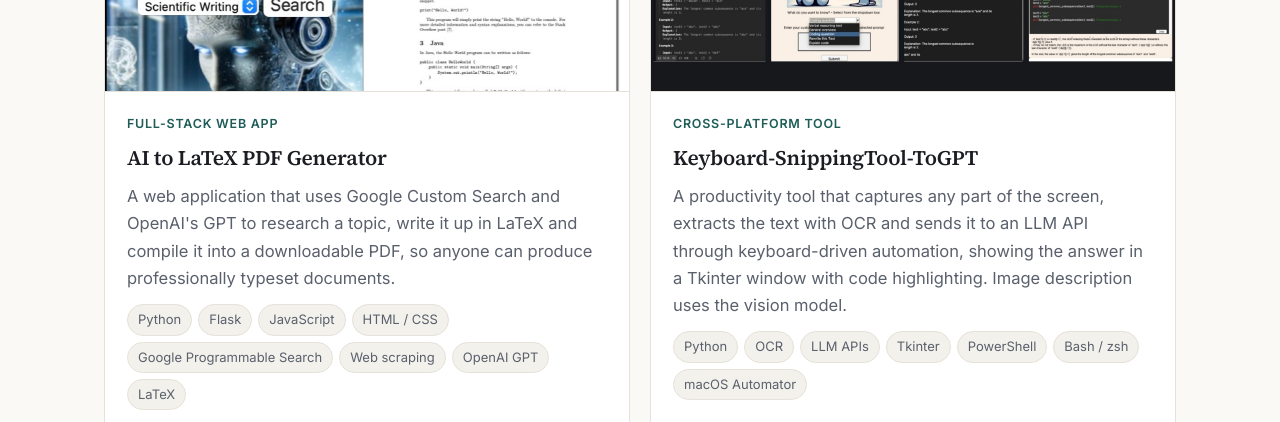
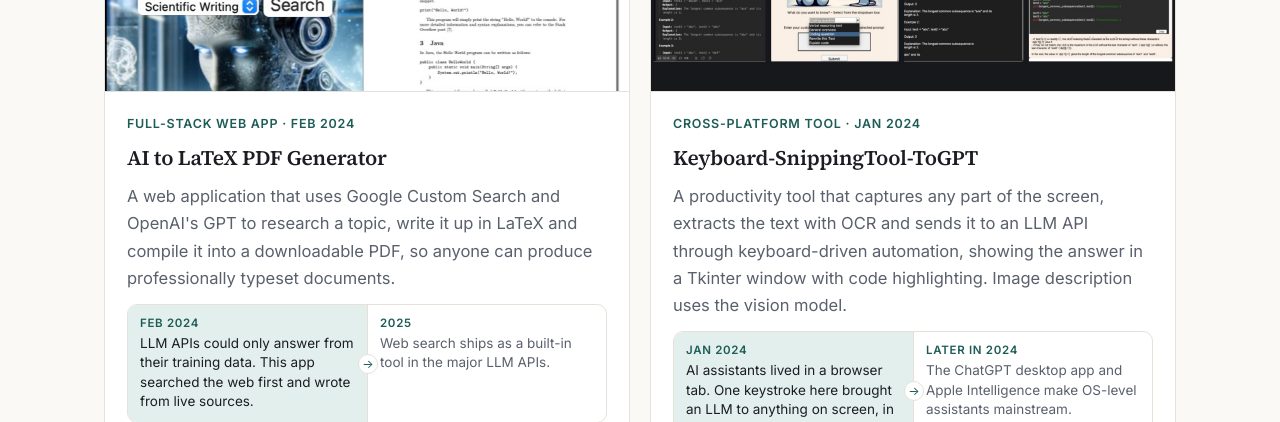
Before and after one commit to PanosKolyvakis/PanosKolyvakis.github.io, a plain HTML site: page index.html in a window 1280 px wide. Shown: the part 3330-3752 px from the top of the page. Drawn offline with Linux system fonts and the light colour scheme.

Commit message:
Show how early the AI to LaTeX and SnippingTool projects were
Date both cards and add a then-to-now strip comparing what LLM tools could do when each was built with when the idea became mainstream. Add a looking-back note to the AI to LaTeX post.

```diff
--- a/assets/css/site.css
+++ b/assets/css/site.css
@@ -441,3 +441,20 @@
 }
 @container (max-width: 470px) { .mini-decision { display: none; } }
 @container (max-width: 380px) { .mini-code, .mini-trace { font-size: 11px; } .mt-row { grid-template-columns: 64px 92px 1fr; } }
+
+/* "Then → now" strip on early projects (index.html) */
+.ahead { display: grid; grid-template-columns: 1fr 1fr; gap: 0; border: 1px solid var(--line); border-radius: 10px; overflow: hidden; font-size: 13.5px; line-height: 1.45; color: var(--muted); }
+.ahead > div { position: relative; padding: 10px 12px; }
+.ahead > div:first-child { background: var(--accent-soft); color: var(--text); }
+.ahead > div + div { border-left: 1px solid var(--line); }
+.ahead > div:first-child::after {
+  content: "→"; position: absolute; right: -11px; top: 50%; transform: translateY(-50%); z-index: 1;
+  width: 20px; height: 20px; display: grid; place-items: center; font-size: 12px; border-radius: 999px;
+  background: var(--surface); border: 1px solid var(--line); color: var(--accent);
+}
+.ahead b { display: block; margin-bottom: 2px; font-size: 11.5px; letter-spacing: .06em; text-transform: uppercase; color: var(--accent); }
+@media (max-width: 520px) {
+  .ahead { grid-template-columns: 1fr; }
+  .ahead > div + div { border-left: 0; border-top: 1px solid var(--line); }
+  .ahead > div:first-child::after { content: "↓"; right: auto; left: 50%; top: auto; bottom: -11px; transform: translateX(-50%); }
+}
--- a/index.html
+++ b/index.html
@@ -198,9 +198,13 @@
           <article class="card reveal">
             <div class="card-media"><img src="assets/img/ai-to-latex.jpg" width="773" height="1100" loading="lazy" alt="The AI Document LaTeX Writer web app next to the PDF it generated"></div>
             <div class="card-body">
-              <span class="card-kicker">Full-stack web app</span>
+              <span class="card-kicker">Full-stack web app · Feb 2024</span>
               <h3>AI to LaTeX PDF Generator</h3>
               <p>A web application that uses Google Custom Search and OpenAI's GPT to research a topic, write it up in LaTeX and compile it into a downloadable PDF, so anyone can produce professionally typeset documents.</p>
+              <div class="ahead" aria-label="Ahead of its time">
+                <div><b>Feb 2024</b>LLM APIs could only answer from their training data. This app searched the web first and wrote from live sources.</div>
+                <div><b>2025</b>Web search ships as a built-in tool in the major LLM APIs.</div>
+              </div>
               <ul class="tags"><li>Python</li><li>Flask</li><li>JavaScript</li><li>HTML / CSS</li><li>Google Programmable Search</li><li>Web scraping</li><li>OpenAI GPT</li><li>LaTeX</li></ul>
               <div class="card-foot">
                 <a class="card-link" href="https://github.com/PanosKolyvakis/AI-to-LaTeX">View on GitHub
@@ -213,9 +217,13 @@
           <article class="card reveal">
             <div class="card-media"><img src="assets/img/projects/snipping-tool.jpg" width="1600" height="667" loading="lazy" alt="The tool's four steps: a screenshot of a coding question, the prompt picker window, the OCR text ready to edit, and the LLM's answer with code"></div>
             <div class="card-body">
-              <span class="card-kicker">Cross-platform tool</span>
+              <span class="card-kicker">Cross-platform tool · Jan 2024</span>
               <h3>Keyboard-SnippingTool-ToGPT</h3>
               <p>A productivity tool that captures any part of the screen, extracts the text with OCR and sends it to an LLM API through keyboard-driven automation, showing the answer in a Tkinter window with code highlighting. Image description uses the vision model.</p>
+              <div class="ahead" aria-label="Ahead of its time">
+                <div><b>Jan 2024</b>AI assistants lived in a browser tab. One keystroke here brought an LLM to anything on screen, in any app.</div>
+                <div><b>Later in 2024</b>The ChatGPT desktop app and Apple Intelligence make OS-level assistants mainstream.</div>
+              </div>
               <ul class="tags"><li>Python</li><li>OCR</li><li>LLM APIs</li><li>Tkinter</li><li>PowerShell</li><li>Bash / zsh</li><li>macOS Automator</li></ul>
               <div class="card-foot">
                 <a class="card-link" href="https://github.com/PanosKolyvakis/SnippingTool-to-GPT-4">View on GitHub
```
Also changed, not shown: blog.html (+1 -0 lines).
